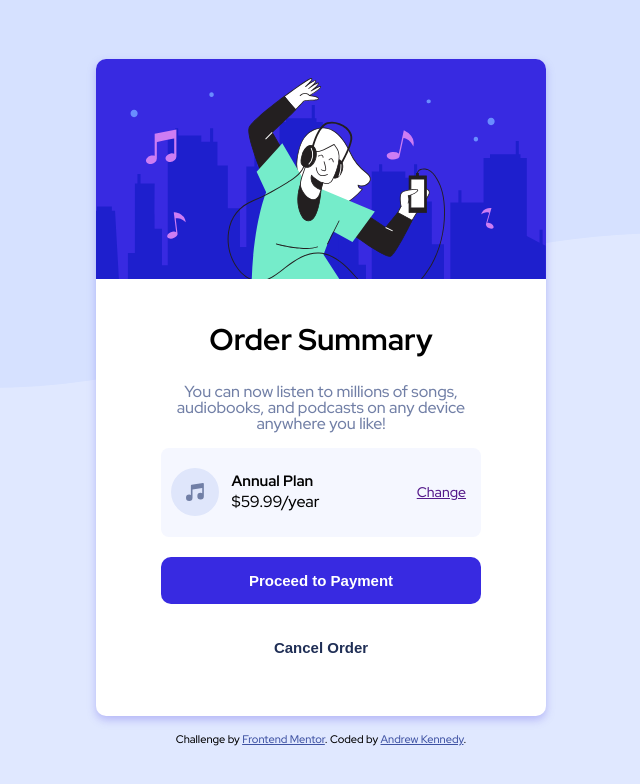
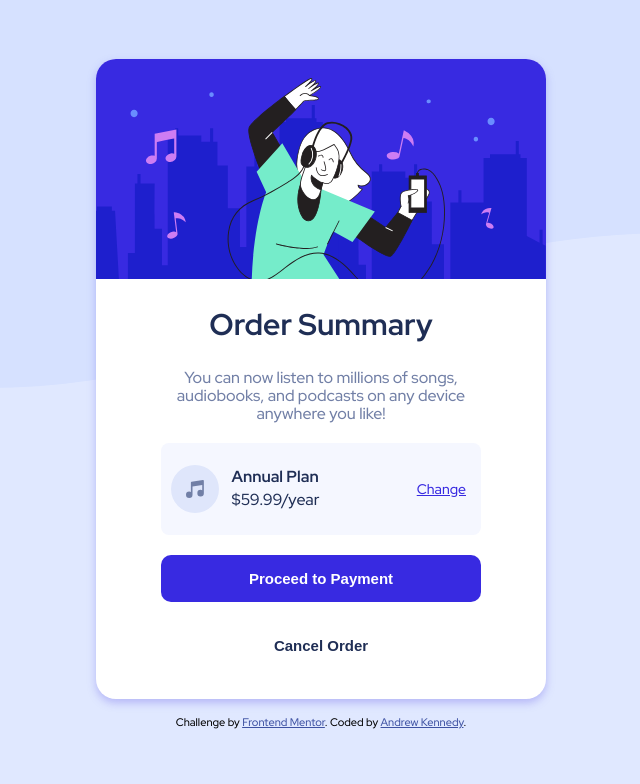
Before and after one commit to andreasdk/order-card, a plain HTML site: page index.html in a window 1280 px wide. Shown: the whole page, without its empty margins (319-959 px from the left). Drawn offline with Linux system fonts and the light colour scheme.

Commit message:
changed card body padding, card border radius

```diff
--- a/style.css
+++ b/style.css
@@ -34,7 +34,7 @@ img {
 }
 
 p {
-    line-height: 1.6rem;
+    line-height: 1.8rem;
 }
 
 section {
@@ -46,36 +46,38 @@ section {
 .card {
     margin: 0 auto;
     background: #ffffff;
-    border-radius: 1rem;
+    border-radius: 2rem;
     filter: var(--drop-shadow);
 }
 
 .card__hero img {
-    border-radius: 1rem 1rem 0 0;
+    border-radius: 2rem 2rem 0 0;
 }
 
 .card__body {
     max-width: 32rem;
     margin: 0 auto;
-    padding: 1.5rem;
+    padding: 0 2rem 0;
 }
 
 .card__header {
     text-align: center;
     font-weight: 900;
     font-size: 2rem;
+    color: #1F2E55;
 }
 
 .card__copy {
     font-size: 1.6rem;
     text-align: center;
     color: #717FA6;
+    margin-bottom: 2rem;
 }
 
 .card__plan {
     background-color: hsl(225, 100%, 98%);
-    border-radius: .8em;
-    padding: 1.1em 1em;
+    border-radius: .8rem;
+    padding: 1rem 1rem;
     display: flex;
     justify-content: space-between;
     align-items: center;
@@ -84,25 +86,28 @@ section {
 }
 
 .card__plan__copy {
-    margin-left: 1.25em;
+    margin-left: 1.25rem;
     margin-right: auto;
 }
 
-.card__plan__copy h5 {
+.card__plan__copy h2 {
     font-weight: 700;
     font-size: 1.6rem;
+    color: #1F2E55;
 }
 
 .card__plan__copy p {
     font-weight: 500;
     font-size: 1.6rem;
     margin-top: -1rem;
+    color: #1F2E55;
 }
 
 
 .card__plan a {
     font-size: 1.4rem;
     margin-right: .5rem;
+    color: #382AE1;
 }
 
 .card__plan a:hover {
```
